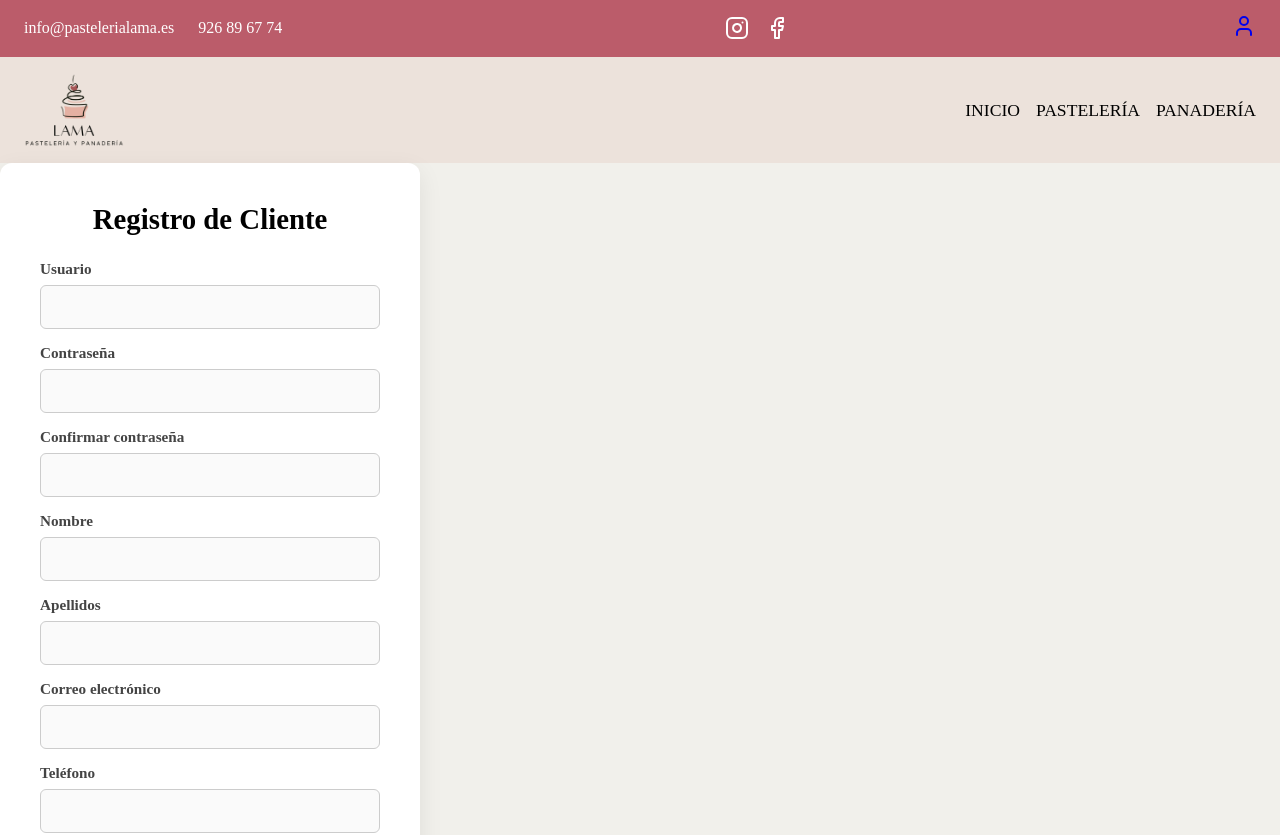
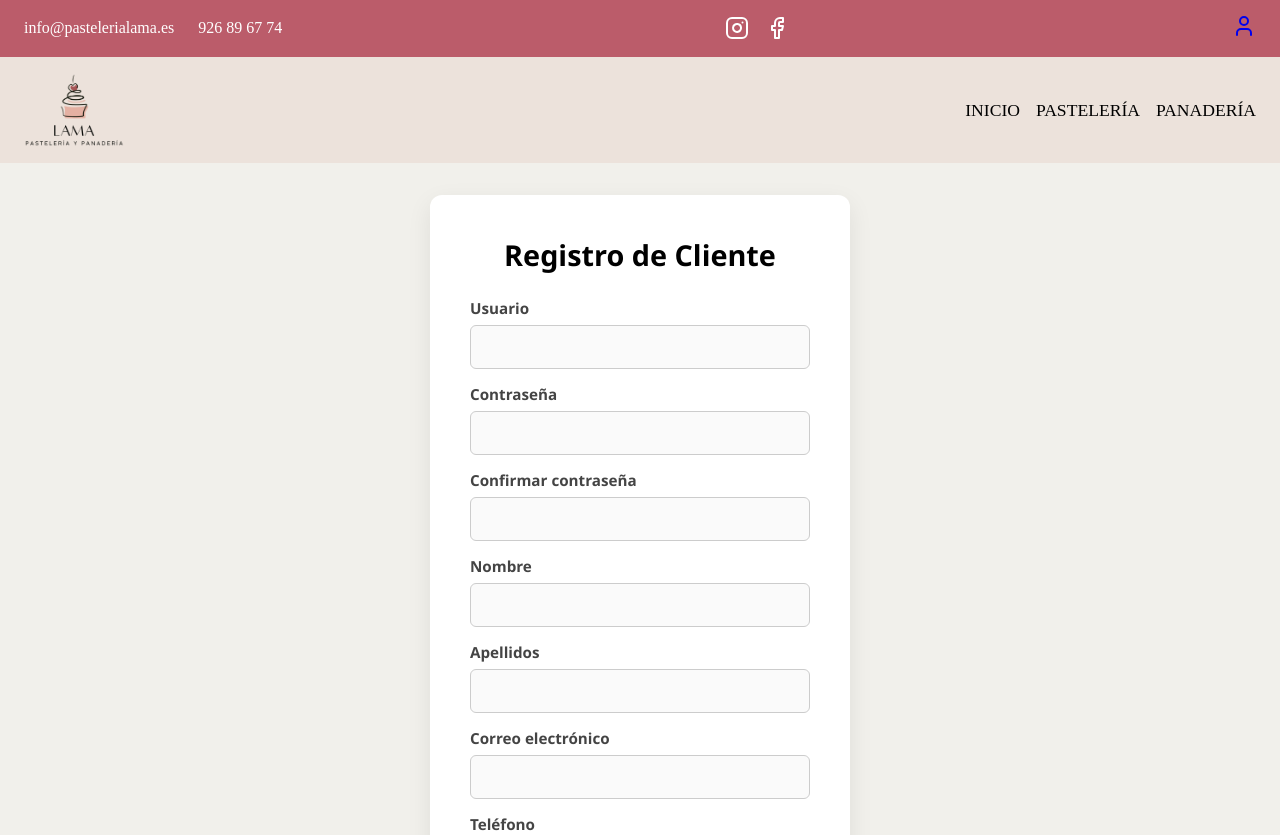
Before and after one commit to mercemm01-alt/Trasversal, a React (Vite) app in the folder Cliente/: page /registro in a window 1280 px wide. Shown: the top 835 px of the page. Built offline with nearby package versions, Linux system fonts and the light colour scheme.

Commit message:
update: css

```diff
--- a/Cliente/src/pages/Login/registro.tsx
+++ b/Cliente/src/pages/Login/registro.tsx
@@ -56,7 +56,7 @@ function Registro() {
     };
 
     return (
-        <main>
+        <main className="main">
             <div className="registro">
                 <h3>Registro de Cliente</h3>
 
```
